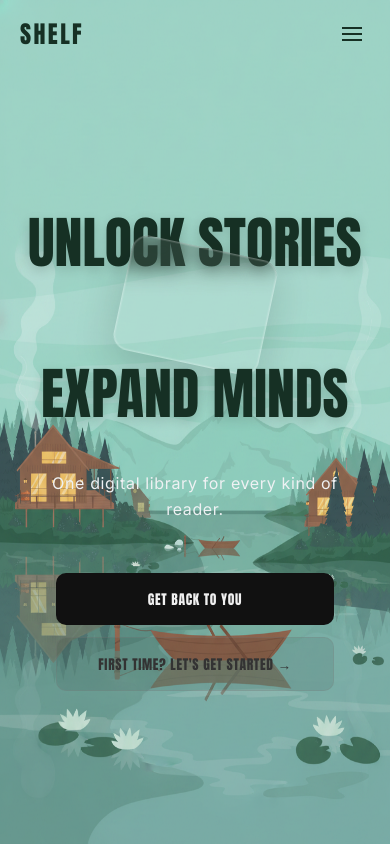
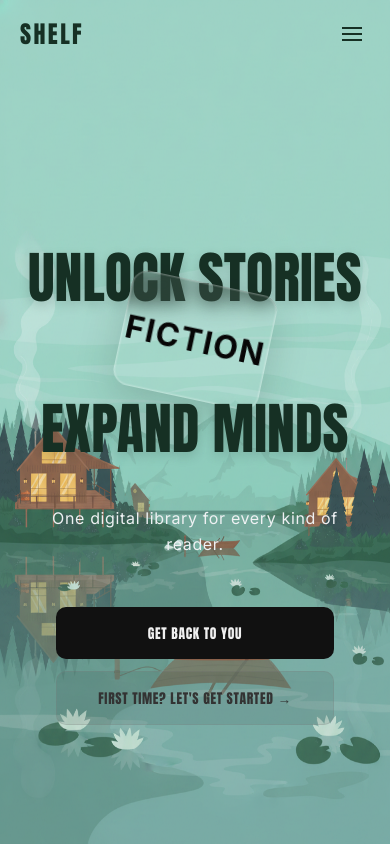
Before and after one commit to siru01/e-book, a React (Vite) app in the folder library_frontend/: page / in a window 390 px wide. Built offline with nearby package versions, Linux system fonts and the light colour scheme; a web font is replaced by a local one.

Commit message:
second page transition

```diff
--- a/library_frontend/src/pages/HomePage.css
+++ b/library_frontend/src/pages/HomePage.css
@@ -131,18 +131,60 @@
   to { opacity: 1; transform: translateY(0); }
 }
 
-/* ── Hero ─────────────────────────────────────────────────── */
+/* ── Hero & Scroll Container ────────────────────────────────── */
+.shelf-hero-scroll-container {
+  height: 250vh; /* Scrollable space for zoom transition */
+  position: relative;
+  width: 100%;
+  flex-shrink: 0; /* Ensures the flex container respects the height */
+}
+
 .shelf-hero {
-  position: relative;
+  position: sticky;
+  top: 0;
+  height: 100vh;
   z-index: 5;
-  flex: 1;
   display: flex;
   flex-direction: column;
   align-items: center;
   justify-content: center;
   text-align: center;
-  padding: 40px 24px 48px;  /* push headline block down */
+  padding: 40px 24px 48px;
   gap: 32px;
+  overflow: hidden; /* Prevent zoomed glass from causing scrollbars */
+}
+
+/* ── Second Page Content ── */
+.shelf-second-page {
+  position: absolute;
+  inset: 0;
+  z-index: 10;
+  display: flex;
+  flex-direction: column;
+  align-items: center;
+  justify-content: center;
+  pointer-events: none;
+  opacity: 0;
+  padding: 20px;
+}
+
+.second-page-title {
+  font-family: "Anton", sans-serif;
+  font-size: clamp(2.5rem, 8vw, 5rem);
+  color: #111;
+  text-transform: uppercase;
+  letter-spacing: 0.02em;
+  margin-bottom: 20px;
+  text-shadow: 0 4px 12px rgba(255,255,255,0.4);
+}
+
+.second-page-text {
+  font-size: 1.4rem;
+  color: #222;
+  max-width: 600px;
+  margin-bottom: 40px;
+  font-weight: 500;
+  line-height: 1.6;
 }
 
 /* ── Staggered headline wrapper ── */
@@ -281,7 +323,13 @@
   /* Tilt & Animation */
   transform: rotate(12deg);   /* Increased tilt to the right */
   animation: glass-float 6s ease-in-out infinite;
-  transition: background 0.3s ease, border-color 0.3s ease;
+  transition: transform 0.8s cubic-bezier(0.16, 1, 0.3, 1), background 0.3s ease, border-color 0.3s ease, box-shadow 0.3s ease;
+}
+
+/* When scrolling starts, smoothly untwist and stop floating */
+.is-scrolling .shelf-glass-inner {
+  animation: none !important;
+  transform: rotate(0deg) !important;
 }
 
 @keyframes glass-float {
@@ -366,6 +414,13 @@
 .fade-1 { animation: fadeUp 0.7s ease both 0.1s; }
 .fade-2 { animation: fadeUp 0.7s ease both 0.25s; }
 .fade-3 { animation: fadeUp 0.7s ease both 0.4s; }
+
+/* Cancel intro animations permanently after first scroll so JS inline styles work smoothly */
+.has-scrolled-once .fade-1,
+.has-scrolled-once .fade-2,
+.has-scrolled-once .fade-3 {
+  animation: none !important;
+}
 
 /* ── Mobile ── */
 @media (max-width: 800px) {
@@ -491,3 +546,16 @@
     font-size: 0.85rem;
   }
 }
+
+.glass-content{
+  position: absolute;
+  top: 50%;
+  left: 50%;
+  width: 100%;
+  text-align: center;
+  transform: translate(-50%, -50%);
+  font-size: 2rem;
+  font-weight: 700;
+  color: rgb(7, 6, 6);
+  letter-spacing: 0.05em;
+}
--- a/library_frontend/src/pages/Homepage.jsx
+++ b/library_frontend/src/pages/Homepage.jsx
@@ -14,8 +14,13 @@ export default function HomePage() {
 
   const scrollRef = useRef(null);
   const heroImgRef = useRef(null);
-  const headlineRef = useRef(null);
+  const glassInnerRef = useRef(null);
+  const line1Ref = useRef(null);
+  const line2Ref = useRef(null);
   const subtextRef = useRef(null);
+  const actionsRef = useRef(null);
+  const fictionTextRef = useRef(null);
+  const secondPageRef = useRef(null);
 
   useEffect(() => {
     const container = scrollRef.current;
@@ -23,23 +28,72 @@ export default function HomePage() {
 
     const handleScroll = () => {
       const scrolled = container.scrollTop;
-      // Revert to simpler 600px progress for a more direct scroll feel
-      const progress = Math.min(scrolled / 600, 1);
+      // Total scroll distance for the transition is 1000px
+      const progress = Math.min(scrolled / 1000, 1);
+
+      if (scrolled > 10) {
+        container.classList.add('is-scrolling');
+        container.classList.add('has-scrolled-once');
+      } else {
+        container.classList.remove('is-scrolling');
+      }
+
+      // Fades out texts early on in the scroll
+      const textOpacity = Math.max(1 - progress * 3, 0);
+      const textTranslate = -progress * 300;
+
+      if (line1Ref.current) {
+        line1Ref.current.style.transform = `translateY(${textTranslate}px)`;
+        line1Ref.current.style.opacity = textOpacity;
+      }
+      if (line2Ref.current) {
+        line2Ref.current.style.transform = `translateY(${textTranslate}px)`;
+        line2Ref.current.style.opacity = textOpacity;
+      }
+      if (subtextRef.current) {
+        subtextRef.current.style.transform = `translateY(${textTranslate}px)`;
+        subtextRef.current.style.opacity = textOpacity;
+      }
+      if (actionsRef.current) {
+        actionsRef.current.style.transform = `translateY(${textTranslate}px)`;
+        actionsRef.current.style.opacity = textOpacity;
+      }
+
+      // Fade stickers
+      document.querySelectorAll('.shelf-sticker').forEach(sticker => {
+         sticker.style.opacity = textOpacity;
+         sticker.style.transform = `translateY(${textTranslate}px)`;
+      });
 
       if (heroImgRef.current) {
-        // Zoom the glass container
-        heroImgRef.current.style.transform = `scale(${1 + progress * 0.45})`;
-        heroImgRef.current.style.opacity = `${1 - progress * 0.5}`;
+        // Zoom the glass container with an accelerating curve
+        const cubicProgress = Math.pow(progress, 3);
+        const scale = 1 + cubicProgress * 100; // Scale up massively
+        heroImgRef.current.style.transform = `scale(${scale})`;
       }
 
-      if (headlineRef.current) {
-        headlineRef.current.style.transform = `translateY(${-progress * 120}px)`;
-        headlineRef.current.style.opacity = `${1 - progress * 0.8}`;
+      if (glassInnerRef.current) {
+         // Fade out border and shadow so they don't look thick when scaled
+         const borderOpacity = Math.max(0.25 - progress * 4, 0);
+         const shadowOpacity = Math.max(0.15 - progress * 2, 0);
+         glassInnerRef.current.style.borderColor = `rgba(255, 255, 255, ${borderOpacity})`;
+         glassInnerRef.current.style.boxShadow = `0 12px 40px rgba(0, 0, 0, ${shadowOpacity}), inset 0 0 0 1px rgba(255, 255, 255, ${borderOpacity})`;
+
+         const bgOpacity = Math.min(0.08 + progress * 0.1, 0.2);
+         glassInnerRef.current.style.background = `rgba(255, 255, 255, ${bgOpacity})`;
       }
 
-      if (subtextRef.current) {
-        subtextRef.current.style.transform = `translateY(${-progress * 60}px)`;
-        subtextRef.current.style.opacity = `${1 - progress * 0.9}`;
+      if (fictionTextRef.current) {
+         // Fade out the 'FICTION' text
+         fictionTextRef.current.style.opacity = Math.max(1 - progress * 2.5, 0);
+      }
+
+      if (secondPageRef.current) {
+        // Fade in the second page content once zoom is mostly done
+        const secondPageProgress = Math.max(0, (progress - 0.7) * 3.33);
+        secondPageRef.current.style.opacity = Math.min(secondPageProgress, 1);
+        secondPageRef.current.style.transform = `translateY(${40 - Math.min(secondPageProgress, 1) * 40}px)`;
+        secondPageRef.current.style.pointerEvents = secondPageProgress > 0.5 ? 'auto' : 'none';
       }
     };
 
@@ -98,13 +152,14 @@ export default function HomePage() {
           )}
         </nav>
 
+        <div className="shelf-hero-scroll-container">
           <section className="shelf-hero">
 
             {/* Staggered headline with image sandwiched between line 1 & line 2 */}
-          <div className="shelf-headline-wrap fade-2" ref={headlineRef}>
+            <div className="shelf-headline-wrap fade-2">
 
               {/* Line 1 — z-index below the image */}
-            <span className="shelf-headline-line shelf-headline-line--top">
+              <span className="shelf-headline-line shelf-headline-line--top" ref={line1Ref}>
                 Unlock stories
               </span>
 
@@ -113,13 +168,15 @@ export default function HomePage() {
                 className="shelf-hero-img-wrap"
                 ref={heroImgRef}
               >
-              <div className="shelf-glass-inner">
-                {/* Content will be added later */}
+                <div className="shelf-glass-inner" ref={glassInnerRef}>
+                  <span className="glass-content" ref={fictionTextRef}>
+                    FICTION
+                  </span>
                 </div>
               </div>
 
               {/* Line 2 — z-index above the image */}
-            <span className="shelf-headline-line shelf-headline-line--bottom">
+              <span className="shelf-headline-line shelf-headline-line--bottom" ref={line2Ref}>
                 expand minds
               </span>
 
@@ -127,7 +184,7 @@ export default function HomePage() {
                 One digital library for every kind of reader.
               </p>
 
-            <div className="shelf-actions fade-3">
+              <div className="shelf-actions fade-3" ref={actionsRef}>
                 <button className="btn-primary" onClick={() => navigate("/login")}>
                   Get Back To You
                 </button>
@@ -136,7 +193,20 @@ export default function HomePage() {
                 </button>
               </div>
             </div>
+
+            {/* ── Second Page Content (Fades in over the zoomed glass) ── */}
+            <div className="shelf-second-page" ref={secondPageRef}>
+              <h2 className="second-page-title">Welcome to the Collection</h2>
+              <p className="second-page-text">Explore an endless universe of stories curated just for you.</p>
+              <div className="shelf-actions">
+                <button className="btn-primary" onClick={() => navigate("/dashboard")}>
+                  Browse Library
+                </button>
+              </div>
+            </div>
+
           </section>
+        </div>
 
       </div>
     </div>
```
Lines whose indentation alone changed are shown as unchanged.
